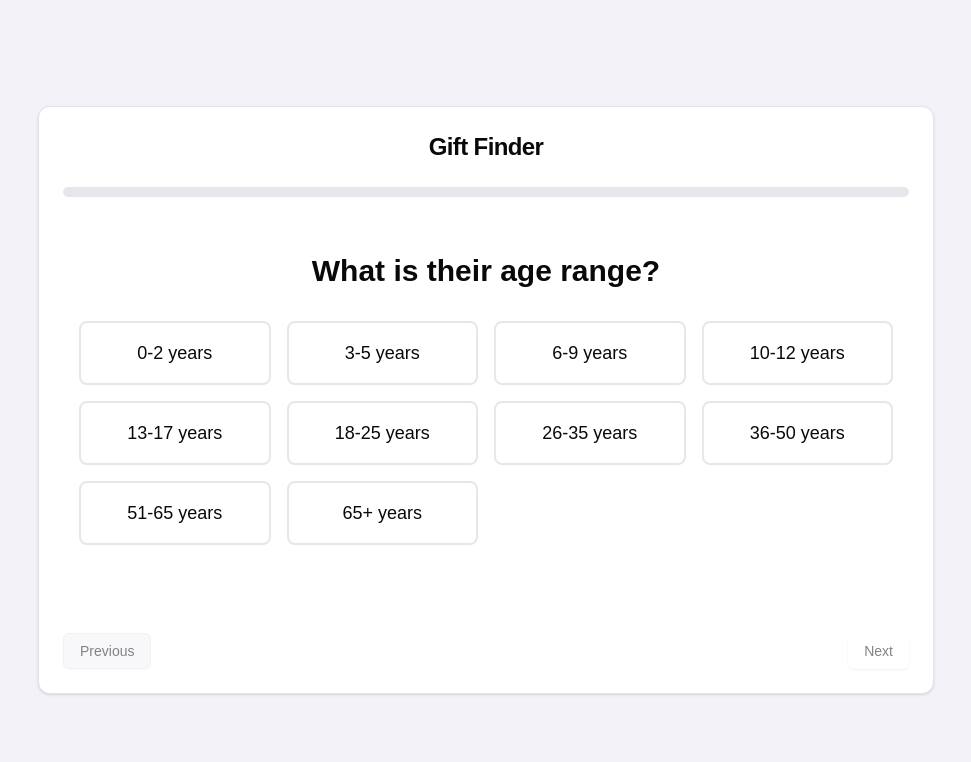
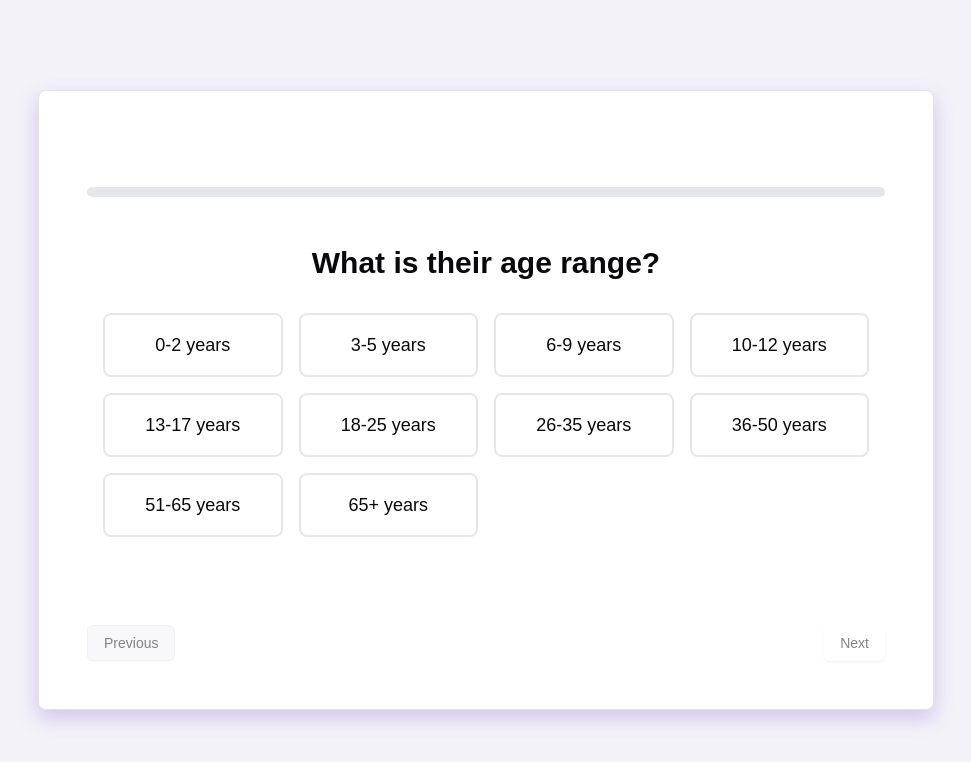
Before and after one commit to bogdan-miron/gift-genie-polihack2024, a Next.js app in the folder webapp/: page /find-gift in a window 1280 px wide. Shown: the top 762 px of the page, without its empty margins (154-1125 px from the left). Built offline with nearby package versions, Linux system fonts and the light colour scheme; no server answers.

Commit message:
added shadow to card border in gift-finder

```diff
--- a/webapp/src/components/gift-finder-form.tsx
+++ b/webapp/src/components/gift-finder-form.tsx
@@ -62,13 +62,21 @@ export function GiftFinderForm() {
   }
 
   return (
-    <Card className="w-full max-w-4xl mx-auto">
+    <Card
+      className="w-full max-w-4xl mx-auto p-6 rounded-lg shadow-lg"
+      style={{
+        boxShadow: '0px 8px 20px rgba(128, 90, 213, 0.3)', // Purple shadow
+        background: 'white', // Background color
+      }}
+    >
       <CardHeader>
-        <CardTitle className="text-2xl font-bold text-center">Gift Finder</CardTitle>
+
       </CardHeader>
       <CardContent>
+        <div className="mt-6">
+
         <ProgressBar currentStep={currentStep} totalSteps={questions.length} />
-        <div className="mt-6">
+
           {currentQuestion.type === 'image' ? (
             <GiftGrid
             question={currentQuestion.question}
```
Lines whose indentation alone changed are shown as unchanged.
